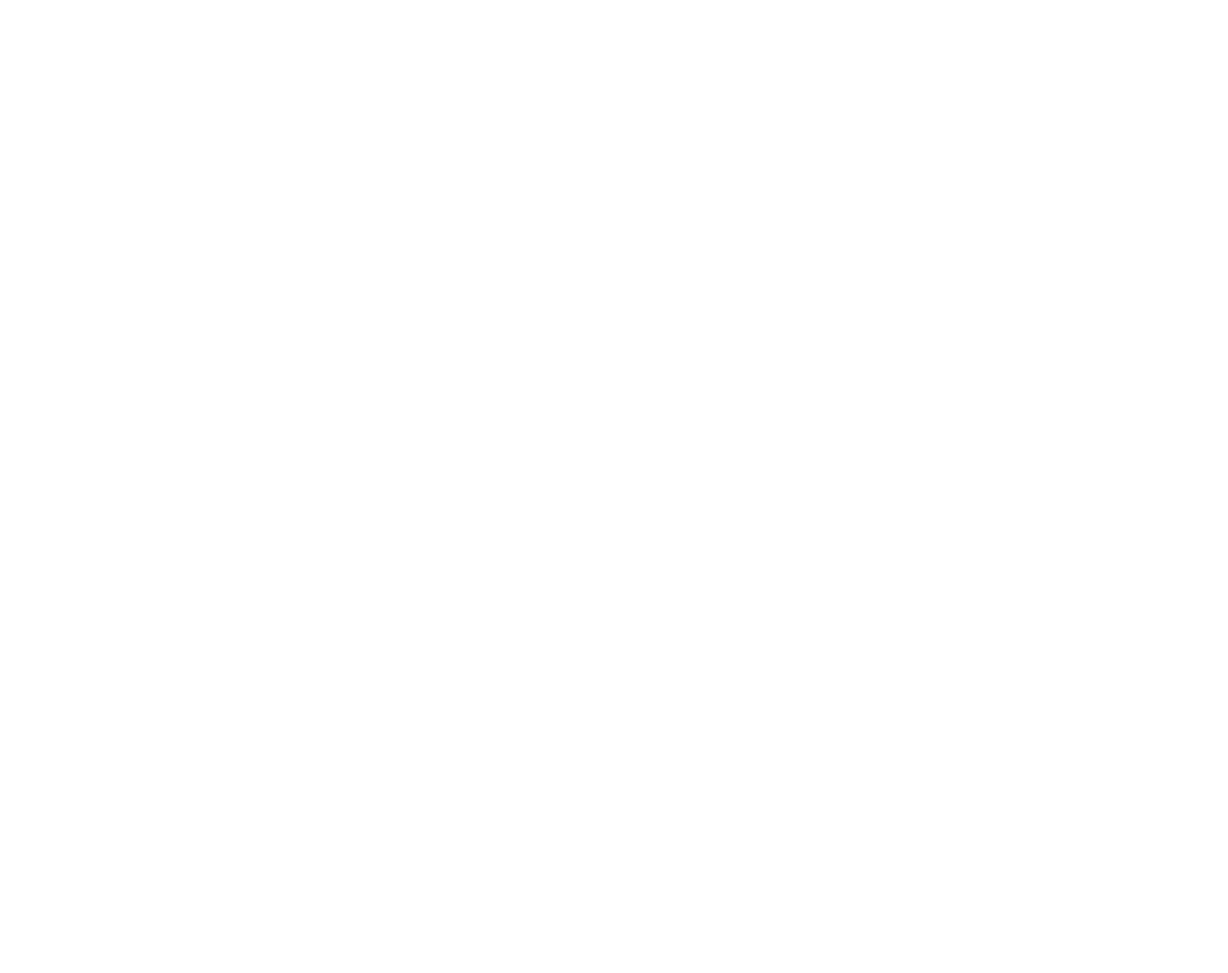
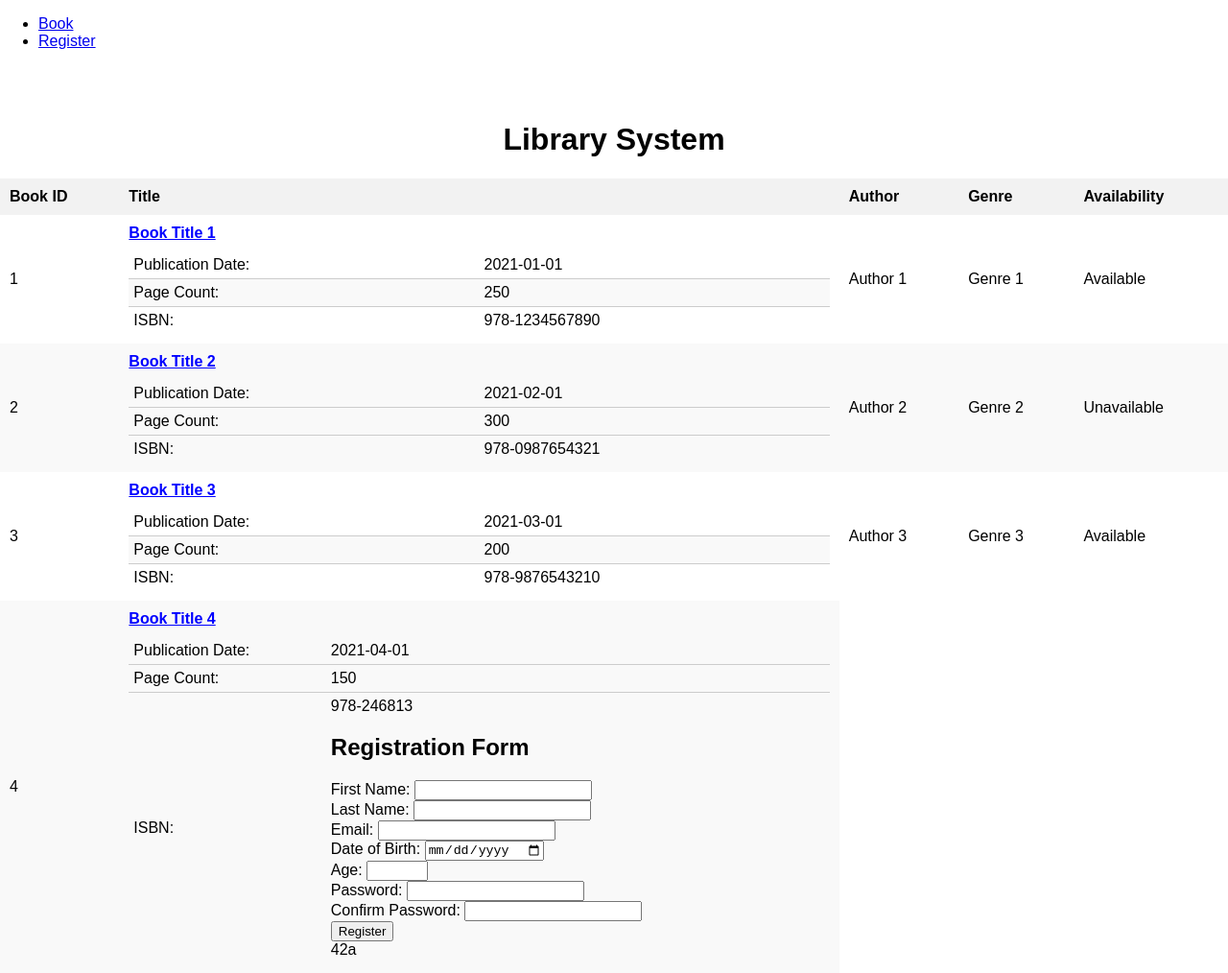
Before and after one commit to acciojob/trivia-dhusakshata, a website: page main.html in a window 1280 px wide. Shown: the whole page at 96% size. Before the commit the page ends 800 px from the top, so only its background shows below. Drawn offline with Linux system fonts and the light colour scheme.

Commit message:
created a submission

```diff
--- a/main.html
+++ b/main.html
@@ -7,7 +7,159 @@
 </head>
 
 <body>
-	<!-- the entire body must be written by student -->
+    <header style="height:90px;">
+    <div class="logo">
+        <nav>
+            <ul>
+                <li><a href="#Book">Book</a></li>
+                <li><a href="#Register">Register</a></li>
+
+            </ul>
+        </nav>
+
+    </div>
+
+
+    </header>
+
+  <h1>Library System</h1>
+
+  <table>
+    <thead>
+      <tr>
+        <th>Book ID</th>
+        <th>Title</th>
+        <th>Author</th>
+        <th>Genre</th>
+        <th>Availability</th>
+      </tr>
+    </thead>
+    <tbody>
+      <tr>
+        <td>1</td>
+        <td>
+          <span class="book-title">Book Title 1</span>
+          <table class="nested-table">
+            <tr>
+              <td>Publication Date:</td>
+              <td>2021-01-01</td>
+            </tr>
+            <tr>
+              <td>Page Count:</td>
+              <td>250</td>
+            </tr>
+            <tr>
+              <td>ISBN:</td>
+              <td>978-1234567890</td>
+            </tr>
+          </table>
+        </td>
+        <td>Author 1</td>
+        <td>Genre 1</td>
+        <td>Available</td>
+      </tr>
+      <tr>
+        <td>2</td>
+        <td>
+          <span class="book-title">Book Title 2</span>
+          <table class="nested-table">
+            <tr>
+              <td>Publication Date:</td>
+              <td>2021-02-01</td>
+            </tr>
+            <tr>
+              <td>Page Count:</td>
+              <td>300</td>
+            </tr>
+            <tr>
+              <td>ISBN:</td>
+              <td>978-0987654321</td>
+            </tr>
+          </table>
+        </td>
+        <td>Author 2</td>
+        <td>Genre 2</td>
+        <td>Unavailable</td>
+      </tr>
+      <tr>
+        <td>3</td>
+        <td>
+          <span class="book-title">Book Title 3</span>
+          <table class="nested-table">
+            <tr>
+              <td>Publication Date:</td>
+              <td>2021-03-01</td>
+            </tr>
+            <tr>
+              <td>Page Count:</td>
+              <td>200</td>
+            </tr>
+            <tr>
+              <td>ISBN:</td>
+              <td>978-9876543210</td>
+            </tr>
+          </table>
+        </td>
+        <td>Author 3</td>
+        <td>Genre 3</td>
+        <td>Available</td>
+      </tr>
+      <tr>
+        <td>4</td>
+        <td>
+          <span class="book-title">Book Title 4</span>
+          <table class="nested-table">
+            <tr>
+              <td>Publication Date:</td>
+              <td>2021-04-01</td>
+            </tr>
+            <tr>
+              <td>Page Count:</td>
+              <td>150</td>
+            </tr>
+            <tr>
+              <td>ISBN:</td>
+              <td>978-246813
+
+
+
+  <section id="register">
+    <h2>Registration Form</h2>
+    <form>
+      <div>
+        <label for="first-name">First Name:</label>
+        <input type="text" id="first-name" required>
+      </div>
+      <div>
+        <label for="last-name">Last Name:</label>
+        <input type="text" id="last-name" required>
+      </div>
+      <div>
+        <label for="email">Email:</label>
+        <input type="email" id="email" required>
+      </div>
+      <div>
+        <label for="dob">Date of Birth:</label>
+        <input type="date" id="dob" required>
+      </div>
+      <div>
+        <label for="age">Age:</label>
+        <input type="number" id="age" min="5" max="100" required>
+      </div>
+      <div>
+        <label for="password">Password:</label>
+        <input type="password" id="password" required>
+      </div>
+      <div>
+        <label for="confirm-password">Confirm Password:</label>
+        <input type="password" id="confirm-password" required>
+      </div>
+      <button type="submit">Register</button>
+    </form>
+  </section>42a
+
+
+
     <script type="text/javascript" src="./script.js">
 </script>
 
--- a/styles.css
+++ b/styles.css
@@ -1,2 +1,50 @@
+body {
+  font-family: Arial, sans-serif;
 
-/* Your CSS Code here. */
+	margin: 0;
+  padding: 0;
+}
+
+h1 {
+  text-align: center;
+}
+
+table {
+  width: 100%;
+  border-collapse: collapse;
+  margin-top: 20px;
+}
+
+th, td {
+  padding: 10px;
+  text-align: left;
+}
+
+th {
+  background-color: #f2f2f2;
+}
+
+tr:nth-child(even) {
+  background-color: #f9f9f9;
+}
+
+.book-title {
+  font-weight: bold;
+  text-decoration: underline;
+	color:blue
+}
+
+.nested-table {
+  width: 100%;
+  margin-top: 10px;
+
+}
+
+.nested-table td {
+  padding: 5px;
+  border-bottom: 1px solid #ccc;
+}
+
+.nested-table tr:last-child td {
+  border-bottom: none;
+}
```
